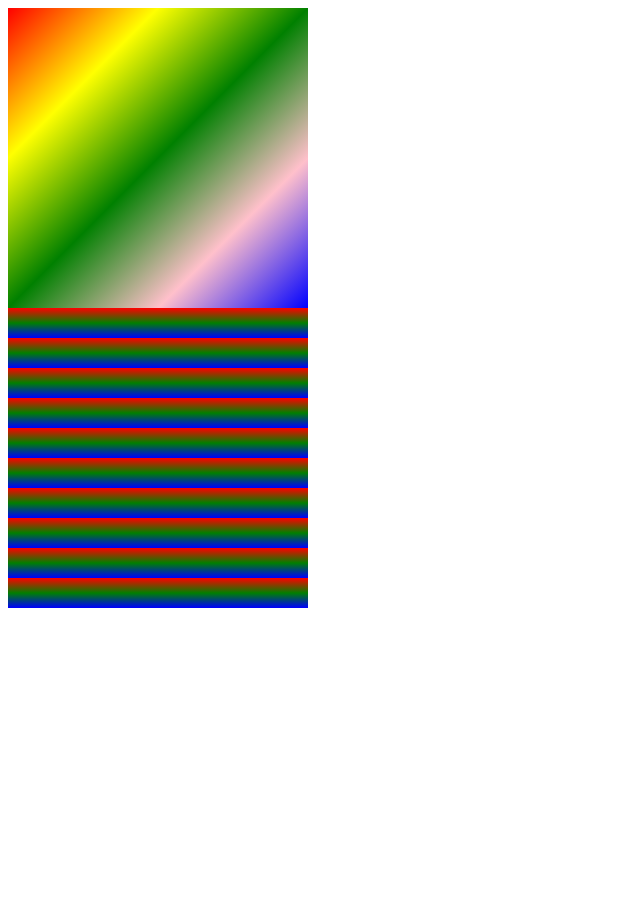
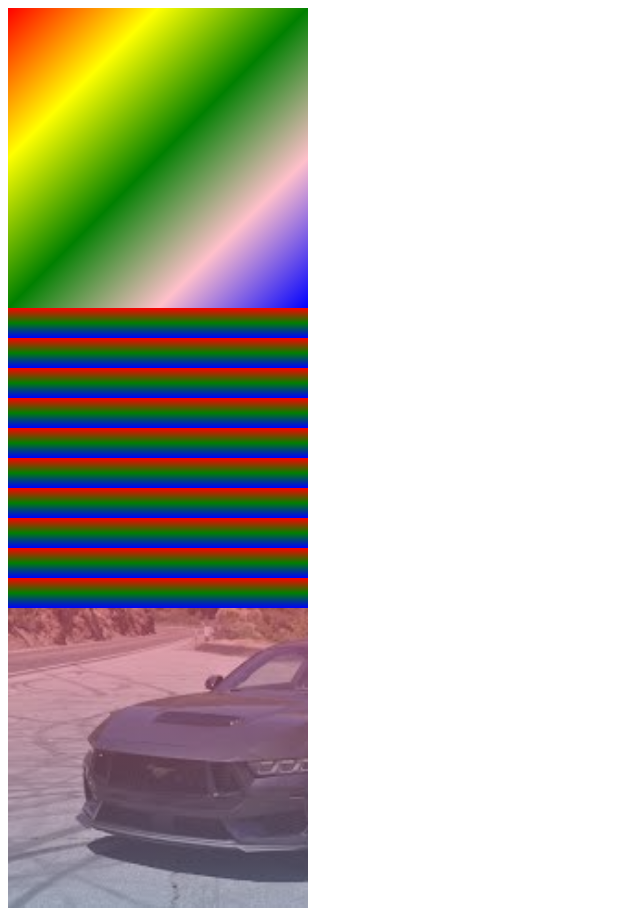
Before and after one commit to Ujwal1233/CSS, a plain HTML site: page Linear Gradient Property.html in a window 1280 px wide. Shown: the whole page, without its empty margins (0-640 px from the left). Before the commit the page ends 800 px from the top, so only its background shows below. Drawn offline with Linux system fonts and the light colour scheme.

Commit message:
Updated project files

```diff
--- a/Linear Gradient Property.html
+++ b/Linear Gradient Property.html
@@ -20,6 +20,15 @@
             width: 300px;
            background-image: repeating-linear-gradient(red 10%,green 15%,blue 20%);
         }
+        .box3 {
+    height: 300px;
+    width: 300px;
+    background-image:
+        linear-gradient(rgba(234, 88, 113, 0.5), rgba(125, 142, 177, 0.5)),
+        url('car1.jpg');
+    background-repeat: no-repeat;
+    background-size: cover;
+}
 
     </style>
 </head>
```
